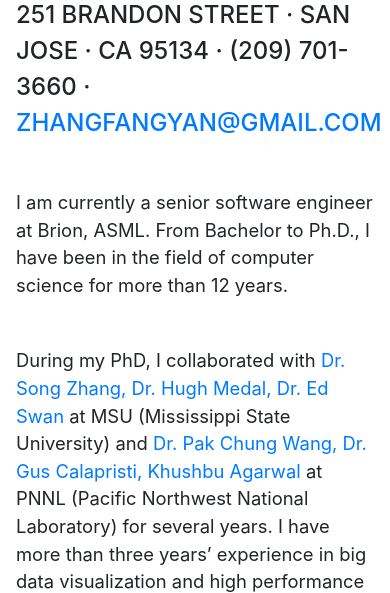
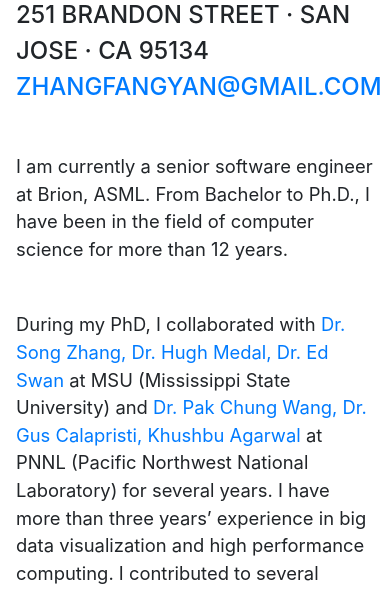
Before and after one commit to fangyanzhang/fangyanzhang.github.io, a website with bundled scripts: page index.html in a window 390 px wide. Shown: the part 233-826 px from the top of the page. Built offline with nearby package versions, Linux system fonts and the light colour scheme; a web font is replaced by a local one.

Commit message:
Update index.html
remove phone number

```diff
--- a/index.html
+++ b/index.html
@@ -89,7 +89,6 @@
             <span class="text-primary">Ph.D.</span>
           </h1>
           <div class="subheading mb-5">251 Brandon Street · San Jose · CA 95134
-            · (209) 701-3660 ·
             <a href="mailto:name@email.com">zhangfangyan@gmail.com</a>
           </div>
           <p class="lead mb-5">I am currently a senior software engineer at
```
